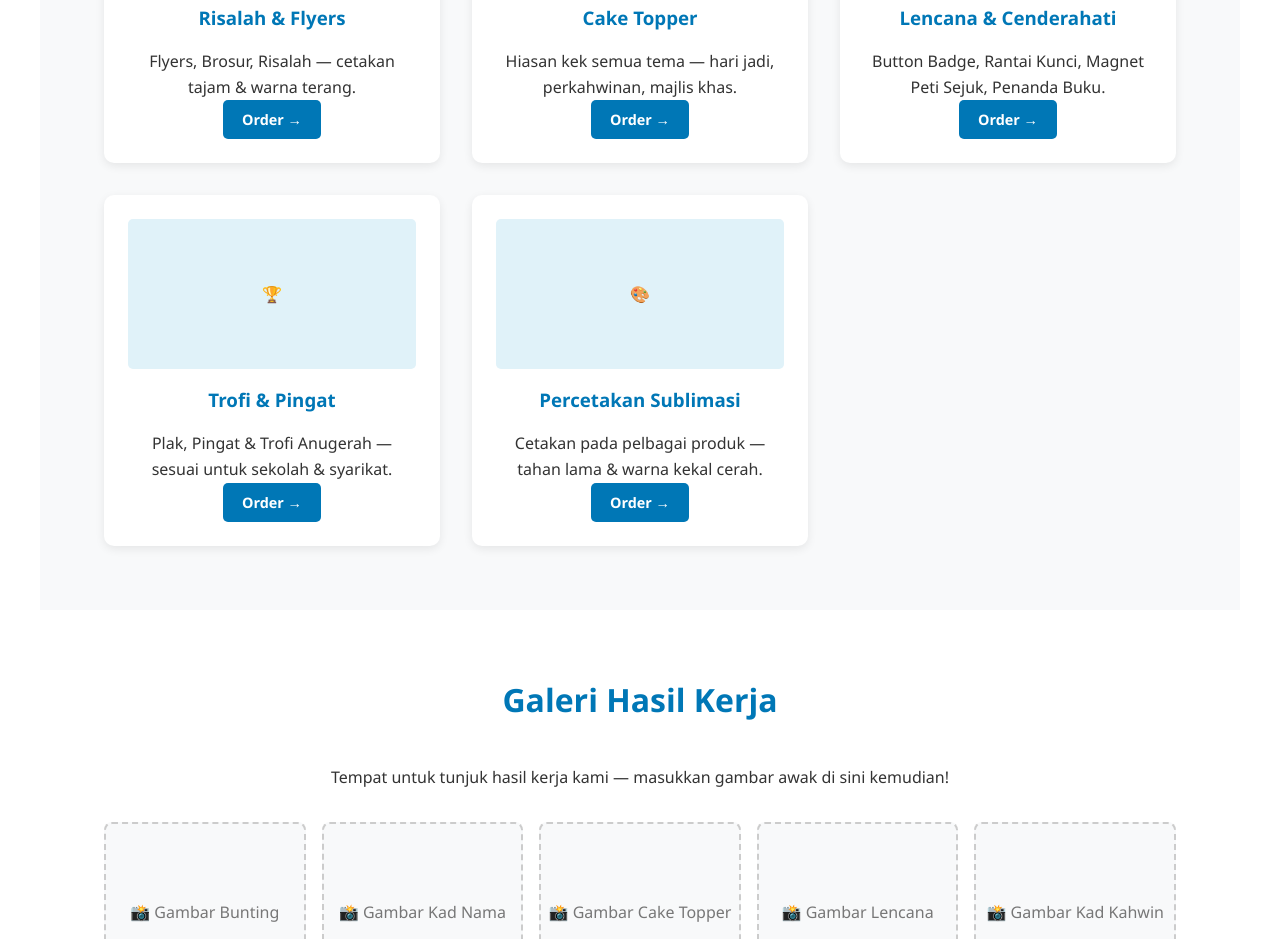
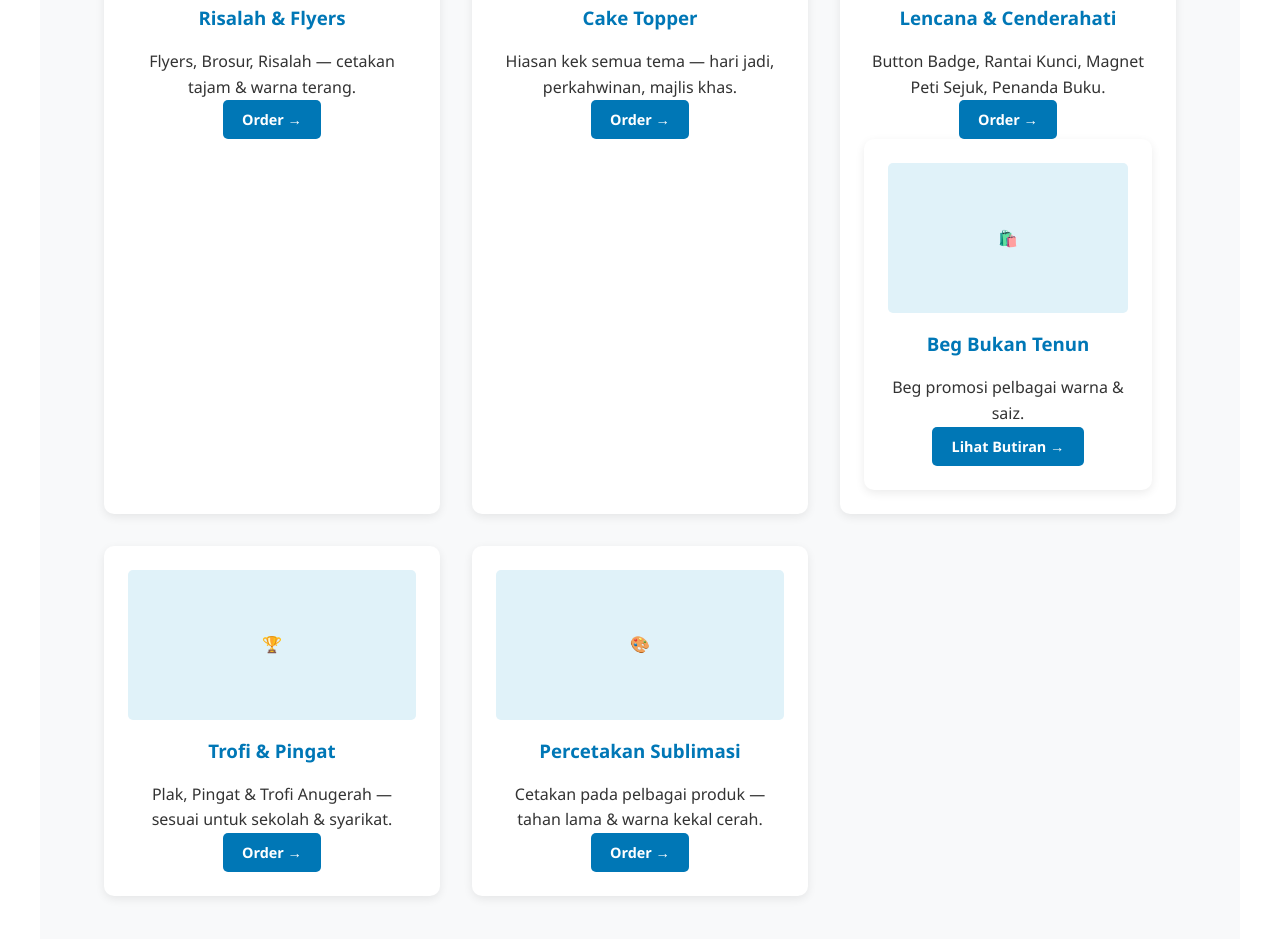
Before and after one commit to yymediaprintingklang/yymediaprintingklang.github.io, a plain HTML site: page index.html in a window 1280 px wide. Shown: the part 1966-2905 px from the top of the page. Drawn offline with Linux system fonts and the light colour scheme.

Commit message:
Update index.html

```diff
--- a/index.html
+++ b/index.html
@@ -153,6 +153,13 @@
                 <h3>Lencana & Cenderahati</h3>
                 <p>Button Badge, Rantai Kunci, Magnet Peti Sejuk, Penanda Buku.</p>
                 <a href="https://wasap.my/601162339801/yymediaprinting" target="_blank" class="btn" style="padding: 0.5rem 1.2rem; font-size: 0.9rem;">Order →</a>
+<div class="produk-kad">
+    <div class="produk-gambar">🛍️</div>
+    <h3>Beg Bukan Tenun</h3>
+    <p>Beg promosi pelbagai warna & saiz.</p>
+    <a href="woven_beg.html" class="btn" style="padding: 0.5rem 1.2rem; font-size: 0.9rem;">Lihat Butiran →</a>
+</div>
+
             </div>
             <div class="produk-kad">
                 <div class="produk-gambar">🏆</div>
```
